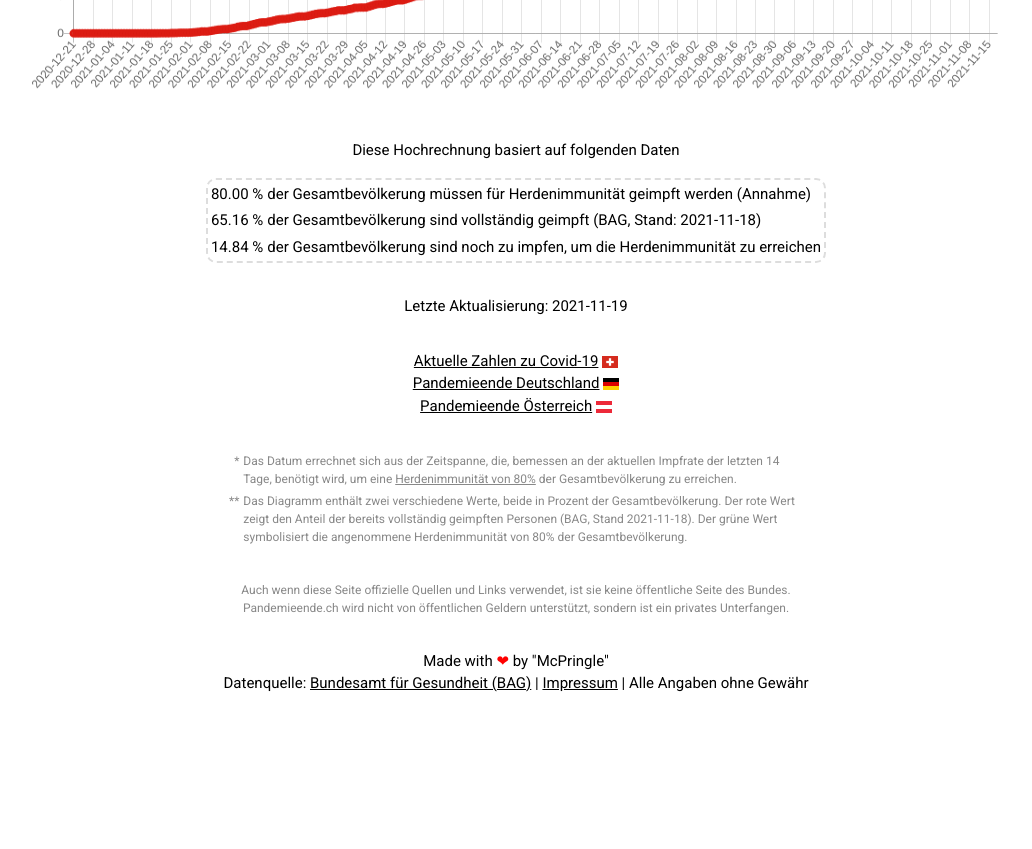
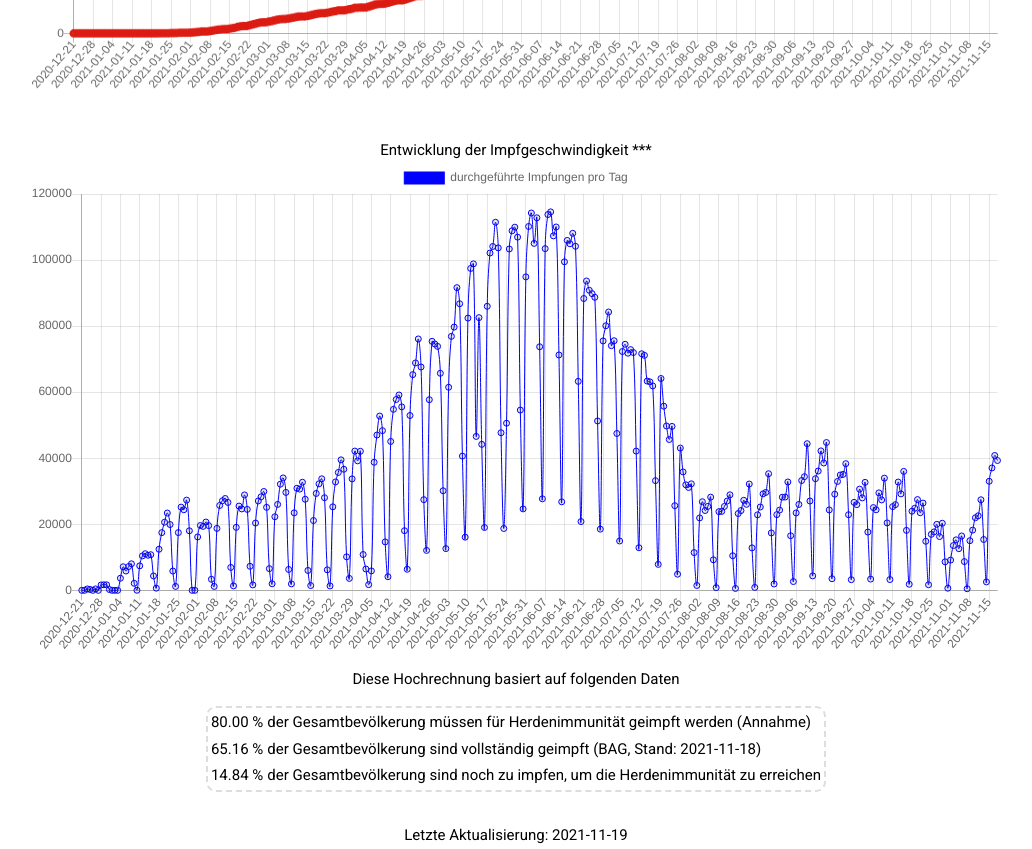
Before and after one commit to McPringle/pandemieende, a plain HTML site: page index.html in a window 1280 px wide. Shown: the part 1040-1889 px from the top of the page, without its empty margins (124-1156 px from the left). Before the commit the page ends 1767 px from the top, so only its background shows below. Drawn offline with nearby package versions, Linux system fonts and the light colour scheme.

Commit message:
:sparkles: Add diagram visualizing speed of vaccination

```diff
--- a/index.html
+++ b/index.html
@@ -54,6 +54,10 @@
     <canvas id="vaccinationChart"></canvas>
 </div>
 <div class="w3-content w3-center stand">
+    <div>Entwicklung der Impfgeschwindigkeit ***</div>
+    <canvas id="speedChart"></canvas>
+</div>
+<div class="w3-content w3-center stand">
     <div>Diese Hochrechnung basiert auf folgenden Daten</div>
 </div>
 <div class="w3-container">
@@ -98,6 +102,13 @@
                     Wert symbolisiert die angenommene Herdenimmunität von 80% der Gesamtbevölkerung.
                 </td>
             </tr>
+            <tr>
+                <th>***</th>
+                <td>
+                    Das Diagramm zeigt, wie viele Impfungen pro Tag verabreicht wurden (BAG, Stand <span class="statusDate"></span>).
+                    Die Ausschläge nach unten zeigen Wochenenden und Feiertage, an denen nur wenige Impfungen stattfanden.
+                </td>
+            </tr>
         </table>
         <div class="fngroup">
             <div class="footnote">
--- a/script.js
+++ b/script.js
@@ -42,12 +42,21 @@ function toDurationString(numberOfDays) {
     return text;
 }
 
-function updateChart(vaccinationDataHistory) {
+function updateCharts(vaccinationDataHistory) {
     const vaccinationStatusDates = vaccinationDataHistory.map(function (row) { return row['statusDate']; });
     const vaccinationDataPercent = vaccinationDataHistory.map(function (row) { return row['vaccinationRate']; });
+
+    let administeredVaccineDosesYesterday = 0;
+    const administeredVaccineDoses = vaccinationDataHistory.map(function (row) {
+        const administeredVaccineDosesToday = row['administeredVaccineDoses'];
+        const administeredVaccineDosesDiff = administeredVaccineDosesToday - administeredVaccineDosesYesterday;
+        administeredVaccineDosesYesterday = administeredVaccineDosesToday;
+        return administeredVaccineDosesDiff;
+    });
+
     const threshold = new Array(vaccinationDataPercent.length).fill(80);
-    const ctx = document.getElementById('vaccinationChart').getContext('2d');
-    new Chart(ctx, {
+    const vaccinationChart = document.getElementById('vaccinationChart').getContext('2d');
+    new Chart(vaccinationChart, {
         type: 'line',
         data: {
             labels: vaccinationStatusDates,
@@ -70,6 +79,25 @@ function updateChart(vaccinationDataHistory) {
                         suggestedMax: 100
                     }
                 }]
+            },
+            responsive: true,
+        }
+    });
+    const speedChart = document.getElementById('speedChart').getContext('2d');
+    new Chart(speedChart, {
+        type: 'line',
+        data: {
+            labels: vaccinationStatusDates,
+            datasets: [
+                { label: 'durchgeführte Impfungen pro Tag', data: administeredVaccineDoses, borderColor: 'blue', borderWidth: 1, fill: false }
+            ]
+        },
+        options: {
+            title: {
+                display: false
+            },
+            legend: {
+                display: true
             },
             responsive: true,
         }
@@ -115,7 +143,7 @@ function loadVaccineData() {
         const status = xhr.status;
         if (status === 200) {
             const vaccinationData = xhr.response;
-            updateChart(vaccinationData['history']);
+            updateCharts(vaccinationData['history']);
             updateTable(vaccinationData['history'], vaccinationData['lastUpdate']);
         } else {
             alert('Hoppla, ich konnte die Impfdaten nicht vom Server laden!\nFehlercode: ' + status);
```
